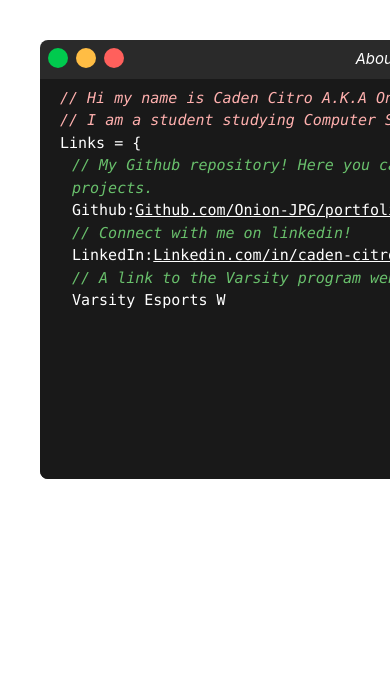
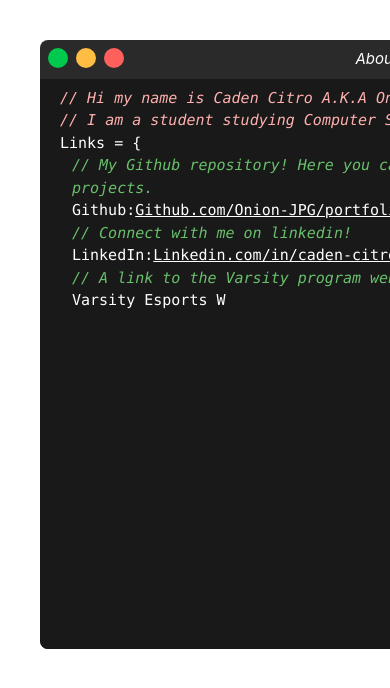
Before and after one commit to Onion-JPG/site-portfolio, a Vue app: page / in a window 390 px wide. Shown: the top 688 px of the page. Built offline with nearby package versions, Linux system fonts and the light colour scheme.

Commit message:
Another mobile fix

```diff
--- a/src/components/about.vue
+++ b/src/components/about.vue
@@ -41,8 +41,17 @@ export default {
     [class*="m-2"] {
       margin: 0rem;
     }
+  }
+
+  @media only screen and (max-width: 430px) {
+    [class*="w-[700px]"] {
+      width: 100%;
+    }
+    [class*="m-2"] {
+      margin: 0rem;
+    }
     [class*="min-h-[310px]"] {
-      height: 400px;
+      height: 570px;
     }
   }
 </style>
```
